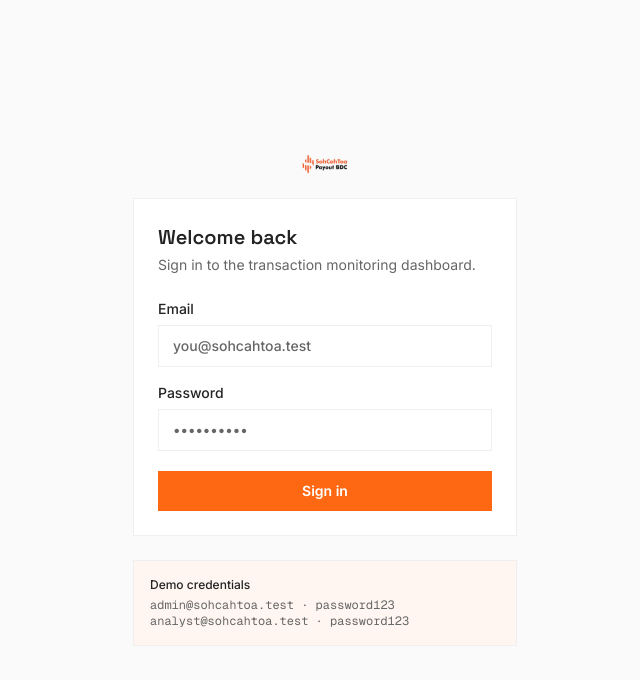
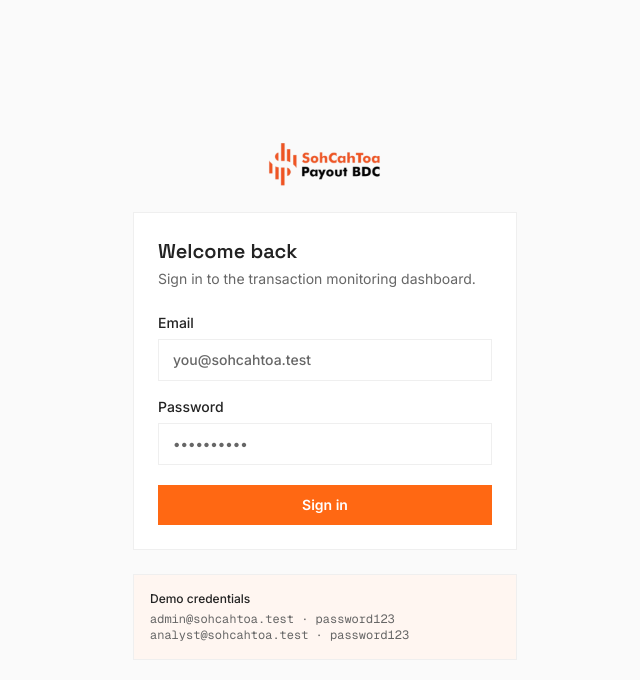
Before and after one commit to ASANIYAN/Sentinel, a Next.js app: page /login in a window 1280 px wide. Shown: the top 680 px of the page, without its empty margins (315-955 px from the left). Built offline with nearby package versions, Linux system fonts and the light colour scheme.

Commit message:
Fix logo aspect ratio and LCP priority warnings

```diff
--- a/src/app/(auth)/login/page.tsx
+++ b/src/app/(auth)/login/page.tsx
@@ -17,7 +17,7 @@ export default async function LoginPage({
 
   return (
     <main className="flex min-h-dvh flex-col items-center justify-center gap-6 bg-canvas p-6">
-      <Image src="/logo.svg" alt="SohCahToa Holdings" width={48} height={48} />
+      <Image src="/logo.svg" alt="SohCahToa Holdings" width={120} height={49} priority />
 
       <section className="w-full max-w-sm rounded-[--radius-card] border border-border bg-surface p-6 shadow-[--shadow-card]">
         <h1 className="font-display text-xl font-semibold">Welcome back</h1>
--- a/src/components/shell/sidebar.tsx
+++ b/src/components/shell/sidebar.tsx
@@ -33,7 +33,7 @@ export function Sidebar() {
   return (
     <aside className="flex h-full w-60 shrink-0 flex-col border-r border-border bg-surface">
       <div className="p-5">
-        <Image src="/logo.svg" alt="SohCahToa Payout BDC" width={108} height={44} />
+        <Image src="/logo.svg" alt="SohCahToa Payout BDC" width={108} height={44} priority />
       </div>
 
       <nav className="flex flex-1 flex-col gap-1 px-3">
```
